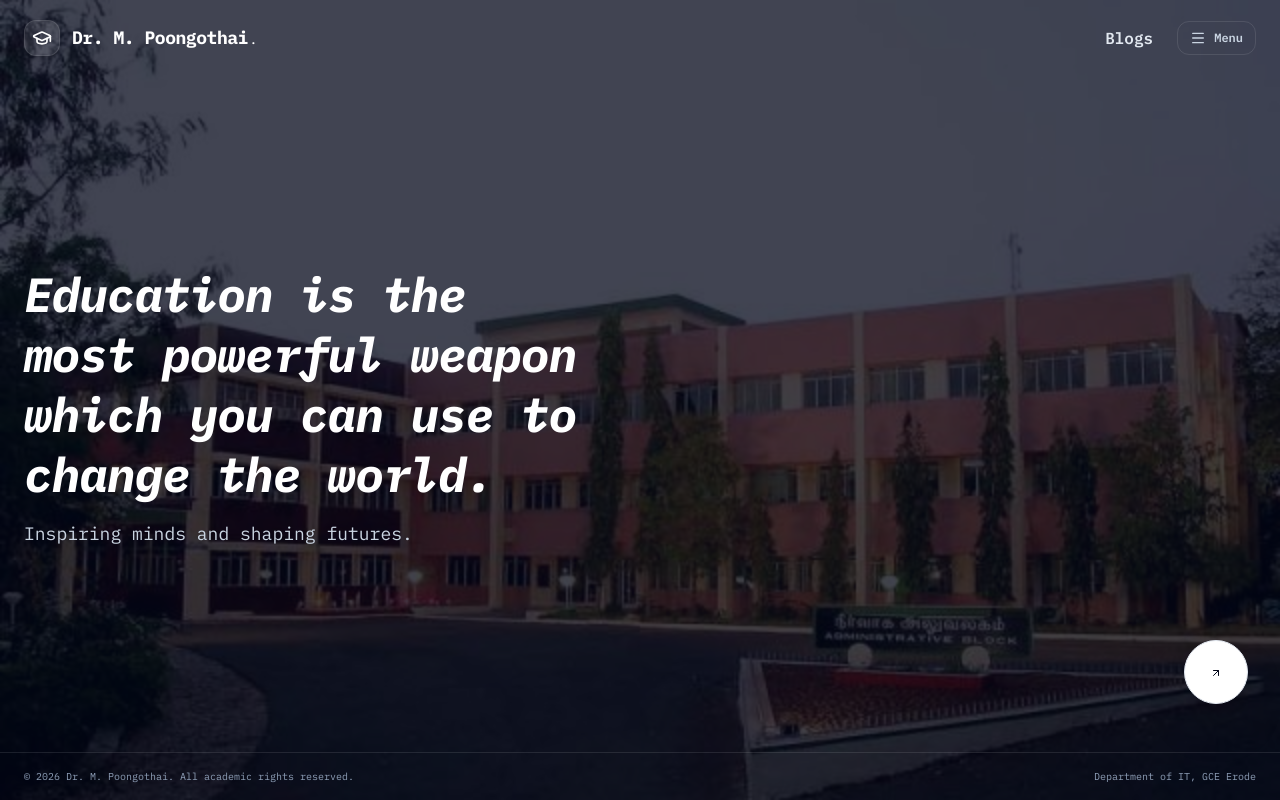
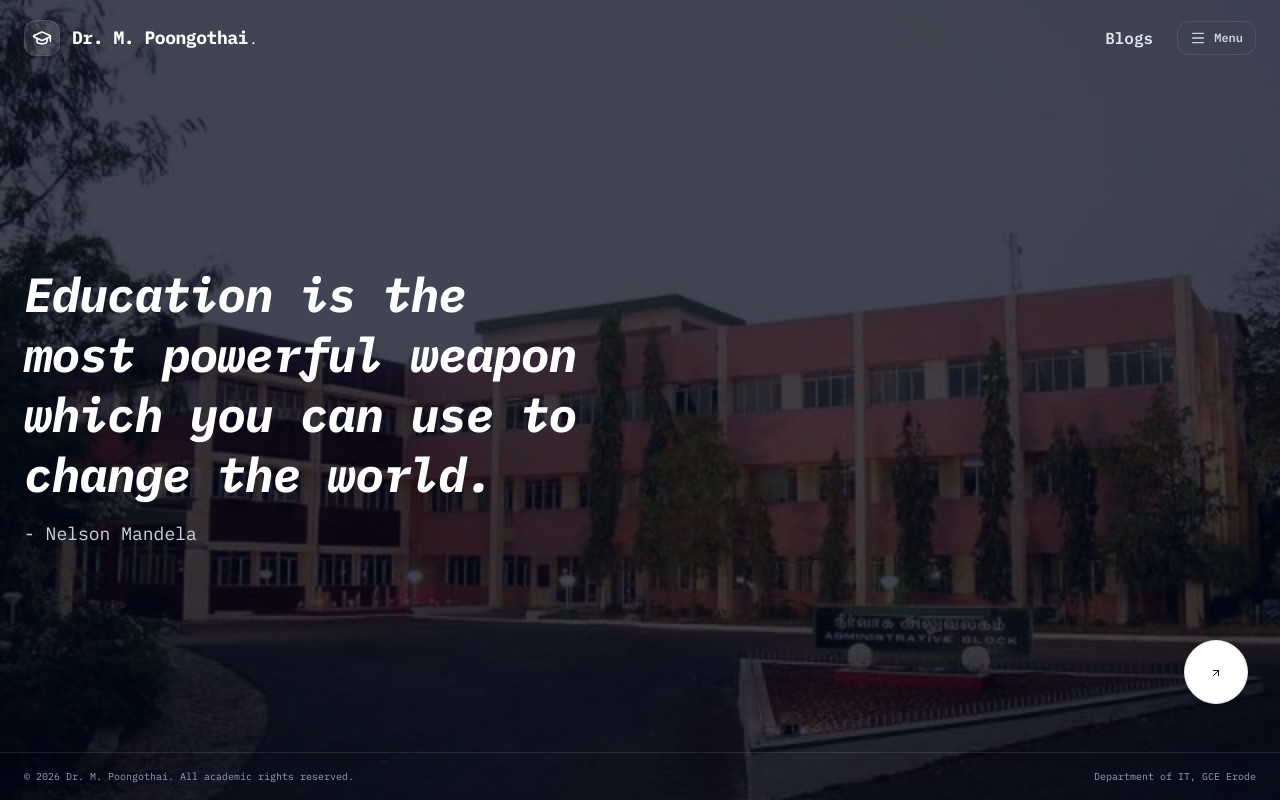
Before and after one commit to BharathMalayalam/poongothai_blog, a React (Vite) app in the folder frontend/: page / in a window 1280 px wide. Built offline with nearby package versions, Linux system fonts and the light colour scheme; a web font is replaced by a local one.

Commit message:
change quotes

```diff
--- a/frontend/src/App.tsx
+++ b/frontend/src/App.tsx
@@ -155,10 +155,11 @@ export default function App() {
                   className="space-y-4"
                 >
                   <h1 className="text-5xl sm:text-6xl lg:text-5xl font-display font-bold italic text-white leading-tight tracking-tight">
-                  Education is the most powerful weapon which you can use to change the world.
+                  Education is the most powerful weapon<br />
+                  which you can use to change the world.
                   </h1>
                   <p className="text-base sm:text-lg text-slate-300 font-normal">
-                    Inspiring minds and shaping futures.
+                   - Nelson Mandela
                   </p>
 
                   {/* Mobile-only responsive Blogs Button */}
```
